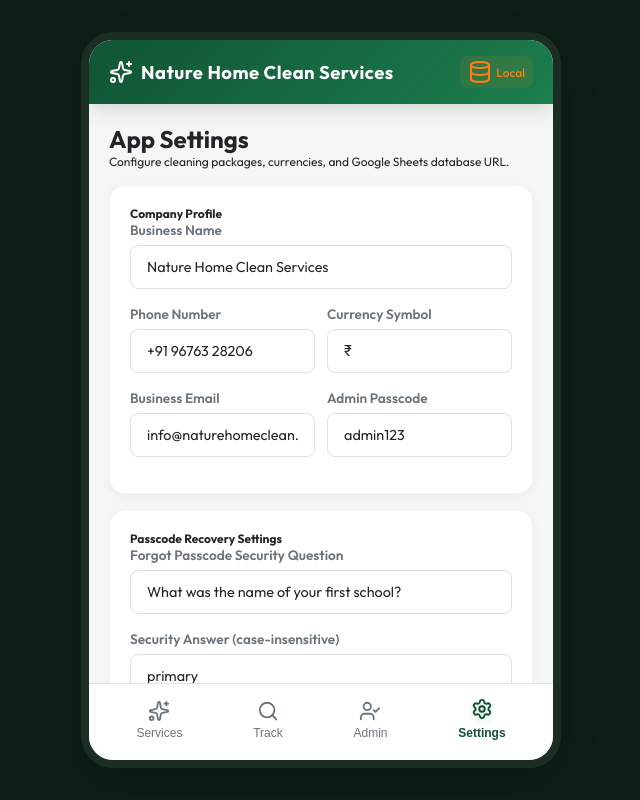
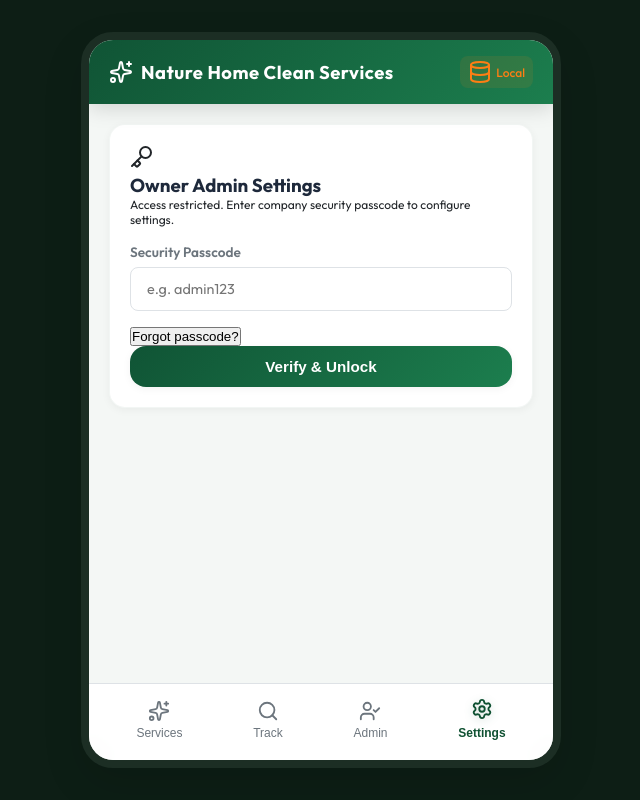
Before and after one commit to lakshakoti/nature-home-clean, a React (Vite) app: page / in a window 1280 px wide. Both pictures are taken after a click on the button "Settings". Shown: the whole page, without its empty margins (319-959 px from the left). Built offline with nearby package versions, Linux system fonts and the light colour scheme.

Commit message:
Secure Settings tab and add YouTube Customer Feedback Videos management feature

```diff
--- a/src/App.tsx
+++ b/src/App.tsx
@@ -7,6 +7,14 @@ import type { Booking, Service, CompanySettings } from './utils/GoogleSheetsBrid
 const renderIcon = (name: string, className = "w-5 h-5") => {
   const IconComponent = (Icons as any)[name] || Icons.HelpCircle;
   return <IconComponent className={className} />;
+};
+
+// Helper to extract YouTube Video ID from any standard YouTube URL
+const extractYoutubeId = (url: string): string | null => {
+  if (!url) return null;
+  const regExp = /^.*(youtu.be\/|v\/|u\/\w\/|embed\/|watch\?v=|\&v=)([^#\&\?]*).*/;
+  const match = url.trim().match(regExp);
+  return (match && match[2].length === 11) ? match[2] : url.trim();
 };
 
 function App() {
@@ -69,6 +77,7 @@ function App() {
   const [settingsCurrencyInput, setSettingsCurrencyInput] = useState("");
   const [settingsRecoveryQuestionInput, setSettingsRecoveryQuestionInput] = useState("");
   const [settingsRecoveryAnswerInput, setSettingsRecoveryAnswerInput] = useState("");
+  const [settingsVideosInput, setSettingsVideosInput] = useState("");
   const [isTestingConnection, setIsTestingConnection] = useState(false);
   const [isSyncingOffline, setIsSyncingOffline] = useState(false);
 
@@ -124,6 +133,7 @@ function App() {
       setSettingsCurrencyInput(data.settings.currencySymbol);
       setSettingsRecoveryQuestionInput(data.settings.recoveryQuestion || "What was the name of your first school?");
       setSettingsRecoveryAnswerInput(data.settings.recoveryAnswer || "primary");
+      setSettingsVideosInput(data.settings.feedbackVideos || "");
     } catch (error) {
       console.error("Error loading initial data:", error);
     } finally {
@@ -359,7 +369,8 @@ function App() {
       currencySymbol: settingsCurrencyInput,
       googleAppsScriptUrl: settingsUrlInput,
       recoveryQuestion: settingsRecoveryQuestionInput,
-      recoveryAnswer: settingsRecoveryAnswerInput
+      recoveryAnswer: settingsRecoveryAnswerInput,
+      feedbackVideos: settingsVideosInput
     };
 
     GoogleSheetsBridge.saveSettingsLocally(updatedSettings);
@@ -519,6 +530,51 @@ function App() {
                     </button>
                   ))}
                 </div>
+
+                {/* Customer Feedback Videos */}
+                {(() => {
+                  const videoUrls = (settings.feedbackVideos || "").split("\n").map(line => line.trim()).filter(Boolean);
+                  const videoIds = videoUrls.map(url => extractYoutubeId(url)).filter(Boolean) as string[];
+
+                  if (videoIds.length === 0) return null;
+
+                  return (
+                    <div className="premium-card text-left p-0 overflow-hidden mb-4 bg-white border border-gray-150">
+                      <div className="p-4 border-b border-gray-100 bg-slate-50/50">
+                        <h4 className="text-sm font-bold text-gray-800 flex items-center gap-1.5">
+                          {renderIcon("Video", "w-4 h-4 text-primary")}
+                          Watch Real Customer Feedback
+                        </h4>
+                        <p className="text-[11px] text-gray-500 mt-0.5">
+                          Hear what our customers in the community say about our eco-friendly cleaning services.
+                        </p>
+                      </div>
+
+                      <div className="p-4">
+                        <div className="flex gap-4 overflow-x-auto pb-2 snap-x scrollbar-thin">
+                          {videoIds.map((id, index) => (
+                            <div key={id} className="w-[280px] flex-shrink-0 snap-start bg-slate-50 rounded-lg overflow-hidden border border-slate-100 shadow-sm">
+                              <div className="relative aspect-video">
+                                <iframe
+                                  src={`https://www.youtube.com/embed/${id}`}
+                                  title={`Customer Review Video ${index + 1}`}
+                                  className="absolute inset-0 w-full h-full border-0"
+                                  allow="accelerometer; autoplay; clipboard-write; encrypted-media; gyroscope; picture-in-picture"
+                                  allowFullScreen
+                                ></iframe>
+                              </div>
+                              <div className="p-2 text-center bg-white border-t border-slate-100">
+                                <span className="text-[10px] font-bold text-gray-600 uppercase tracking-wider">
+                                  Customer Review #{index + 1}
+                                </span>
+                              </div>
+                            </div>
+                          ))}
+                        </div>
+                      </div>
+                    </div>
+                  );
+                })()}
 
                 {/* Customer Status Checking Shortcut */}
                 <div className="premium-card bg-emerald-50 border-emerald-100 flex items-center justify-between">
@@ -1242,8 +1298,57 @@ function App() {
             {/* VIEW: SETTINGS */}
             {view === "settings" && (
               <div className="animate-fade-in text-left">
-                <h2 className="text-lg font-extrabold text-primary mb-2">App Settings</h2>
-                <p className="text-xs text-muted mb-4">Configure cleaning packages, currencies, and Google Sheets database URL.</p>
+                {!isAdminAuthenticated ? (
+                  /* Admin Password Lock Screen for Settings */
+                  <div className="premium-card text-center max-w-sm mx-auto my-8">
+                    <div className="inline-block bg-emerald-50 text-primary p-3 rounded-full mb-3">
+                      {renderIcon("Key", "w-8 h-8")}
+                    </div>
+                    <h3 className="text-md font-bold text-gray-800 mb-1">Owner Admin Settings</h3>
+                    <p className="text-xs text-muted mb-4">Access restricted. Enter company security passcode to configure settings.</p>
+
+                    <form onSubmit={handleAdminLogin} className="space-y-4">
+                      <div className="form-group text-left">
+                        <label htmlFor="admin-settings-passcode">Security Passcode</label>
+                        <input
+                          id="admin-settings-passcode"
+                          type="password"
+                          placeholder="e.g. admin123"
+                          value={adminPassInput}
+                          onChange={(e) => setAdminPassInput(e.target.value)}
+                          className="form-control text-center"
+                        />
+                      </div>
+
+                      <div className="flex justify-between items-center text-xs mt-1 mb-2">
+                        <span></span>
+                        <button
+                          type="button"
+                          onClick={() => {
+                            setIsRecoveryOpen(true);
+                            setRecoveryError("");
+                            setRecoveryAnswerInput("");
+                            setIsPasscodeResetEligible(false);
+                          }}
+                          className="text-primary hover:underline font-semibold focus:outline-none"
+                        >
+                          Forgot passcode?
+                        </button>
+                      </div>
+
+                      {adminAuthError && (
+                        <p className="text-xs font-semibold text-red-600">{adminAuthError}</p>
+                      )}
+
+                      <button type="submit" className="btn btn-primary">
+                        Verify & Unlock
+                      </button>
+                    </form>
+                  </div>
+                ) : (
+                  <>
+                    <h2 className="text-lg font-extrabold text-primary mb-2">App Settings</h2>
+                    <p className="text-xs text-muted mb-4">Configure cleaning packages, currencies, and Google Sheets database URL.</p>
 
                 {/* Database Connectivity Status Alert Box */}
                 {syncMessage && (
@@ -1375,6 +1480,29 @@ function App() {
                   </div>
                 </div>
 
+                {/* Section: Feedback & Testimonial Videos */}
+                <div className="premium-card">
+                  <h3 className="text-xs font-bold text-gray-400 uppercase tracking-wider mb-2 flex items-center gap-1">
+                    {renderIcon("Video", "w-4 h-4")} Customer Feedback Videos (YouTube)
+                  </h3>
+                  <p className="text-[11px] text-gray-500 mb-3 leading-relaxed">
+                    Paste YouTube video links or IDs (one per line) below. These videos will be embedded in a beautiful carousel on the home page so users can watch real customer reviews!
+                  </p>
+
+                  <div className="form-group text-left">
+                    <label htmlFor="settings-feedback-videos">YouTube Links / IDs (one per line)</label>
+                    <textarea
+                      id="settings-feedback-videos"
+                      rows={4}
+                      placeholder="e.g.&#10;https://www.youtube.com/watch?v=1s9S4N5h-3A&#10;https://youtu.be/wX-y0K43o1k"
+                      value={settingsVideosInput}
+                      onChange={(e) => setSettingsVideosInput(e.target.value)}
+                      className="form-control text-left"
+                      style={{ fontFamily: "monospace", fontSize: "12px", lineHeight: "1.5" }}
+                    />
+                  </div>
+                </div>
+
                 {/* Section 3: Step-by-Step copy-paste guides */}
                 <div className="premium-card bg-slate-50">
                   <h3 className="text-xs font-bold text-gray-400 uppercase tracking-wider mb-2 flex items-center gap-1">
@@ -1397,6 +1525,8 @@ function App() {
                 >
                   Save App Configurations
                 </button>
+                  </>
+                )}
               </div>
             )}
           </>
--- a/src/utils/GoogleSheetsBridge.ts
+++ b/src/utils/GoogleSheetsBridge.ts
@@ -34,6 +34,7 @@ export interface CompanySettings {
   googleAppsScriptUrl?: string;
   recoveryQuestion?: string;
   recoveryAnswer?: string;
+  feedbackVideos?: string;
 }
 
 const DEFAULT_SERVICES: Service[] = [
@@ -100,7 +101,8 @@ const DEFAULT_SETTINGS: CompanySettings = {
   adminPasscode: "admin123",
   currencySymbol: "₹",
   recoveryQuestion: "What was the name of your first school?",
-  recoveryAnswer: "primary"
+  recoveryAnswer: "primary",
+  feedbackVideos: "https://www.youtube.com/watch?v=1s9S4N5h-3A\nhttps://www.youtube.com/watch?v=wX-y0K43o1k"
 };
 
 export class GoogleSheetsBridge {
```
Also changed, not shown: 1 other file (tests, documents, lock files or other folders).
